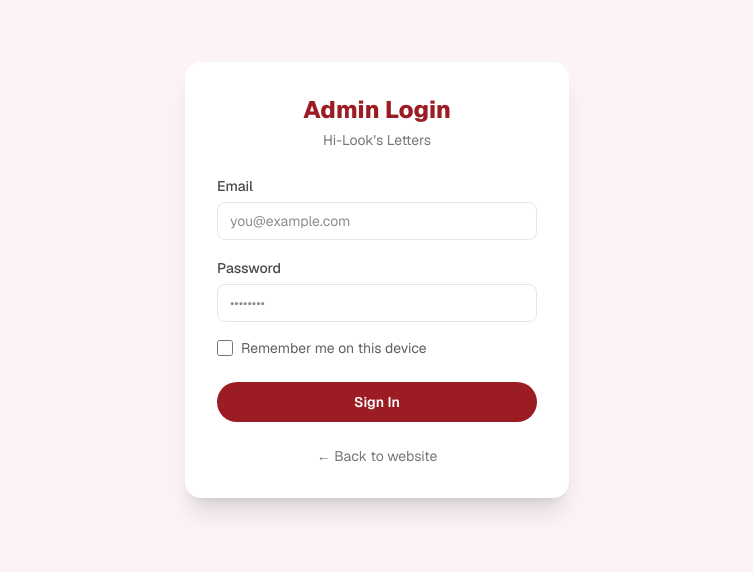
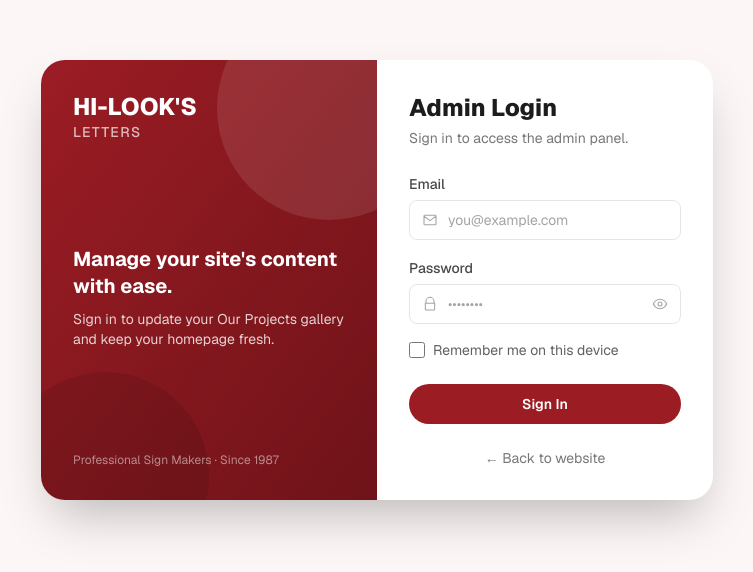
Before and after one commit to CraftMindAI/hi-looks-letter, a Next.js app: page /admin/login in a window 1280 px wide. Shown: the part 120-692 px from the top of the page, without its empty margins (263-1016 px from the left). Built offline with nearby package versions, Linux system fonts and the light colour scheme; no server answers.

Commit message:
feat: enhance admin layout and login page with validation and redirect logic refactor: remove deprecated admin dashboard page fix: update footer text formatting and links style: adjust project image display in Projects component

```diff
--- a/app/admin/layout.tsx
+++ b/app/admin/layout.tsx
@@ -7,7 +7,6 @@ import { onAuthStateChanged, signOut, type User } from "firebase/auth";
 import { auth } from "@/lib/firebase";
 
 const NAV_ITEMS = [
-  { href: "/admin", label: "Dashboard", icon: "M3 12l2-2 7-7 7 7 2 2M5 10v10h14V10 M9 20v-6h6v6" },
   { href: "/admin/projects", label: "Projects", icon: "M4 4h16v16H4z M4 9h16 M9 9v11" },
 ];
 
@@ -32,6 +31,12 @@ export default function AdminLayout({ children }: { children: React.ReactNode })
     return () => unsubscribe();
   }, [isLoginPage, router]);
 
+  useEffect(() => {
+    if (pathname === "/admin") {
+      router.replace("/admin/projects");
+    }
+  }, [pathname, router]);
+
   const handleLogout = async () => {
     await signOut(auth);
     router.replace("/admin/login");
@@ -41,7 +46,7 @@ export default function AdminLayout({ children }: { children: React.ReactNode })
     return <>{children}</>;
   }
 
-  if (loading || !user) {
+  if (loading || !user || pathname === "/admin") {
     return (
       <div className="flex min-h-screen items-center justify-center bg-brand-tint/50">
         <div className="flex flex-col items-center gap-3">
@@ -67,8 +72,7 @@ export default function AdminLayout({ children }: { children: React.ReactNode })
         </div>
         <nav className="flex flex-1 flex-col gap-1 p-3">
           {NAV_ITEMS.map((item) => {
-            const active =
-              item.href === "/admin" ? pathname === "/admin" : pathname.startsWith(item.href);
+            const active = pathname.startsWith(item.href);
             return (
               <Link
                 key={item.href}
@@ -111,9 +115,7 @@ export default function AdminLayout({ children }: { children: React.ReactNode })
             HI-LOOK&apos;S <span className="font-normal text-foreground/70">ADMIN</span>
           </p>
           <div className="hidden text-sm font-medium text-foreground/50 sm:block">
-            {NAV_ITEMS.find((item) =>
-              item.href === "/admin" ? pathname === "/admin" : pathname.startsWith(item.href)
-            )?.label ?? ""}
+            Projects
           </div>
           <div className="flex items-center gap-3">
             <div className="flex items-center gap-2">
--- a/app/admin/login/page.tsx
+++ b/app/admin/login/page.tsx
@@ -10,6 +10,8 @@ import {
 } from "firebase/auth";
 import { FirebaseError } from "firebase/app";
 import { auth } from "@/lib/firebase";
+
+const EMAIL_PATTERN = /^[^\s@]+@[^\s@]+\.[^\s@]+$/;
 
 function friendlyError(error: unknown): string {
   if (error instanceof FirebaseError) {
@@ -29,19 +31,37 @@ function friendlyError(error: unknown): string {
   return "Something went wrong. Please try again.";
 }
 
+function validateEmail(value: string): string | null {
+  if (!value.trim()) return "Email is required.";
+  if (!EMAIL_PATTERN.test(value.trim())) return "Enter a valid email address.";
+  return null;
+}
+
+function validatePassword(value: string): string | null {
+  if (!value) return "Password is required.";
+  if (value.length < 6) return "Password must be at least 6 characters.";
+  return null;
+}
+
 export default function AdminLoginPage() {
   const router = useRouter();
+  const [email, setEmail] = useState("");
+  const [password, setPassword] = useState("");
   const [remember, setRemember] = useState(false);
+  const [showPassword, setShowPassword] = useState(false);
   const [submitting, setSubmitting] = useState(false);
   const [error, setError] = useState<string | null>(null);
+  const [touched, setTouched] = useState<{ email?: boolean; password?: boolean }>({});
+
+  const emailError = touched.email ? validateEmail(email) : null;
+  const passwordError = touched.password ? validatePassword(password) : null;
 
   const handleSubmit = async (event: FormEvent<HTMLFormElement>) => {
     event.preventDefault();
     setError(null);
+    setTouched({ email: true, password: true });
 
-    const form = event.currentTarget;
-    const email = (form.elements.namedItem("email") as HTMLInputElement).value.trim();
-    const password = (form.elements.namedItem("password") as HTMLInputElement).value;
+    if (validateEmail(email) || validatePassword(password)) return;
 
     setSubmitting(true);
     try {
@@ -49,8 +69,8 @@ export default function AdminLoginPage() {
         auth,
         remember ? browserLocalPersistence : browserSessionPersistence
       );
-      await signInWithEmailAndPassword(auth, email, password);
-      router.push("/admin");
+      await signInWithEmailAndPassword(auth, email.trim(), password);
+      router.push("/admin/projects");
     } catch (err) {
       setError(friendlyError(err));
       setSubmitting(false);
@@ -58,16 +78,45 @@ export default function AdminLoginPage() {
   };
 
   return (
-    <div className="flex min-h-screen items-center justify-center bg-brand-tint/50 px-5">
-      <div className="w-full max-w-sm rounded-2xl bg-white p-8 shadow-xl">
-        <h1 className="text-center text-2xl font-extrabold text-brand">
-          Admin Login
-        </h1>
-        <p className="mt-1 text-center text-sm text-foreground/60">
-          Hi-Look&apos;s Letters
+    <div className="flex min-h-screen items-center justify-center bg-brand-tint/40 px-5 py-10">
+      <div className="grid w-full max-w-2xl grid-cols-1 overflow-hidden rounded-3xl bg-white shadow-2xl md:grid-cols-2">
+        <div className="relative hidden flex-col justify-between overflow-hidden bg-gradient-to-br from-brand to-brand-dark p-8 text-white md:flex">
+          <div
+            aria-hidden
+            className="pointer-events-none absolute -right-16 -top-16 h-56 w-56 rounded-full bg-white/10"
+          />
+          <div
+            aria-hidden
+            className="pointer-events-none absolute -bottom-20 -left-10 h-52 w-52 rounded-full bg-black/10"
+          />
+
+          <div className="relative">
+            <p className="text-2xl font-extrabold leading-tight">HI-LOOK&apos;S</p>
+            <p className="text-sm font-medium tracking-widest text-white/70">LETTERS</p>
+          </div>
+
+          <div className="relative">
+            <h2 className="text-xl font-bold leading-snug">
+              Manage your site&apos;s content with ease.
+            </h2>
+            <p className="mt-2 text-sm text-white/80">
+              Sign in to update your Our Projects gallery and keep your
+              homepage fresh.
+            </p>
+          </div>
+
+          <p className="relative text-xs text-white/50">
+            Professional Sign Makers &middot; Since 1987
+          </p>
+        </div>
+
+        <div className="flex flex-col justify-center p-6 sm:p-8">
+          <h1 className="text-2xl font-extrabold text-foreground">Admin Login</h1>
+          <p className="mt-1 text-sm text-foreground/60">
+            Sign in to access the admin panel.
           </p>
 
-        <form className="mt-6 flex flex-col gap-4" onSubmit={handleSubmit}>
+          <form className="mt-6 flex flex-col gap-4" onSubmit={handleSubmit} noValidate>
             <div>
               <label
                 htmlFor="email"
@@ -75,16 +124,38 @@ export default function AdminLoginPage() {
               >
                 Email
               </label>
+              <div
+                className={`mt-1 flex items-center gap-2.5 rounded-lg border px-3 transition-colors focus-within:border-brand ${
+                  emailError ? "border-red-400" : "border-black/10"
+                }`}
+              >
+                <svg
+                  viewBox="0 0 24 24"
+                  fill="none"
+                  stroke="currentColor"
+                  strokeWidth="1.6"
+                  className="h-4 w-4 shrink-0 text-foreground/40"
+                >
+                  <path d="M4 5h16a1 1 0 0 1 1 1v12a1 1 0 0 1-1 1H4a1 1 0 0 1-1-1V6a1 1 0 0 1 1-1Z M3.5 6.5 12 13l8.5-6.5" />
+                </svg>
                 <input
                   id="email"
                   name="email"
                   type="email"
-              required
+                  value={email}
+                  onChange={(e) => setEmail(e.target.value)}
+                  onBlur={() => setTouched((t) => ({ ...t, email: true }))}
+                  aria-invalid={!!emailError}
                   autoComplete="username"
-              className="mt-1 w-full rounded-lg border border-black/10 px-3 py-2 text-sm outline-none focus:border-brand"
+                  className="w-full border-0 bg-transparent py-2.5 text-sm leading-none outline-none placeholder:text-foreground/40"
                   placeholder="you@example.com"
                 />
               </div>
+              {emailError && (
+                <p className="mt-1 text-xs font-medium text-red-600">{emailError}</p>
+              )}
+            </div>
+
             <div>
               <label
                 htmlFor="password"
@@ -92,15 +163,52 @@ export default function AdminLoginPage() {
               >
                 Password
               </label>
+              <div
+                className={`mt-1 flex items-center gap-2.5 rounded-lg border px-3 transition-colors focus-within:border-brand ${
+                  passwordError ? "border-red-400" : "border-black/10"
+                }`}
+              >
+                <svg
+                  viewBox="0 0 24 24"
+                  fill="none"
+                  stroke="currentColor"
+                  strokeWidth="1.6"
+                  className="h-4 w-4 shrink-0 text-foreground/40"
+                >
+                  <path d="M6 11V8a6 6 0 1 1 12 0v3 M5 11h14v9a1 1 0 0 1-1 1H6a1 1 0 0 1-1-1v-9Z" />
+                </svg>
                 <input
                   id="password"
                   name="password"
-              type="password"
-              required
+                  type={showPassword ? "text" : "password"}
+                  value={password}
+                  onChange={(e) => setPassword(e.target.value)}
+                  onBlur={() => setTouched((t) => ({ ...t, password: true }))}
+                  aria-invalid={!!passwordError}
                   autoComplete="current-password"
-              className="mt-1 w-full rounded-lg border border-black/10 px-3 py-2 text-sm outline-none focus:border-brand"
+                  className="w-full border-0 bg-transparent py-2.5 text-sm leading-none outline-none placeholder:text-foreground/40"
                   placeholder="&bull;&bull;&bull;&bull;&bull;&bull;&bull;&bull;"
                 />
+                <button
+                  type="button"
+                  onClick={() => setShowPassword((v) => !v)}
+                  aria-label={showPassword ? "Hide password" : "Show password"}
+                  className="shrink-0 text-foreground/40 hover:text-brand"
+                >
+                  {showPassword ? (
+                    <svg viewBox="0 0 24 24" fill="none" stroke="currentColor" strokeWidth="1.6" className="h-4 w-4">
+                      <path d="M3 3l18 18 M10.6 10.6a2 2 0 0 0 2.8 2.8 M9.4 5.5A9.6 9.6 0 0 1 12 5c5 0 9 4 10 7a10.6 10.6 0 0 1-2.1 3.2 M6.2 6.6A10.6 10.6 0 0 0 2 12c1 3 5 7 10 7 1.1 0 2.1-.2 3-.5" />
+                    </svg>
+                  ) : (
+                    <svg viewBox="0 0 24 24" fill="none" stroke="currentColor" strokeWidth="1.6" className="h-4 w-4">
+                      <path d="M2 12c1-3 5-7 10-7s9 4 10 7c-1 3-5 7-10 7s-9-4-10-7Z M12 15a3 3 0 1 0 0-6 3 3 0 0 0 0 6Z" />
+                    </svg>
+                  )}
+                </button>
+              </div>
+              {passwordError && (
+                <p className="mt-1 text-xs font-medium text-red-600">{passwordError}</p>
+              )}
             </div>
 
             <div className="flex items-center gap-2">
@@ -111,23 +219,25 @@ export default function AdminLoginPage() {
                 onChange={(event) => setRemember(event.target.checked)}
                 className="h-4 w-4 rounded border-black/20 text-brand focus:ring-brand"
               />
-            <label
-              htmlFor="remember"
-              className="text-sm text-foreground/70"
-            >
+              <label htmlFor="remember" className="text-sm text-foreground/70">
                 Remember me on this device
               </label>
             </div>
 
             {error && (
-            <p className="text-sm font-medium text-red-600">{error}</p>
+              <p className="rounded-lg bg-red-50 px-3 py-2 text-sm font-medium text-red-600">
+                {error}
+              </p>
             )}
 
             <button
               type="submit"
               disabled={submitting}
-            className="mt-2 rounded-full bg-brand px-4 py-2.5 text-sm font-semibold text-white transition-colors hover:bg-brand-dark disabled:opacity-70"
+              className="mt-2 flex items-center justify-center gap-2 rounded-full bg-brand px-4 py-2.5 text-sm font-semibold text-white transition-colors hover:bg-brand-dark disabled:opacity-70"
             >
+              {submitting && (
+                <span className="h-3.5 w-3.5 animate-spin rounded-full border-2 border-white/40 border-t-white" />
+              )}
               {submitting ? "Signing in..." : "Sign In"}
             </button>
           </form>
@@ -140,5 +250,6 @@ export default function AdminLoginPage() {
           </a>
         </div>
       </div>
+    </div>
   );
 }
--- a/app/admin/page.tsx
+++ /dev/null
@@ -1,60 +0,0 @@
-"use client";
-
-import { useEffect, useState } from "react";
-import Link from "next/link";
-
-type Project = { _id: string; name: string; images: string[] };
-
-export default function AdminDashboardPage() {
-  const [projects, setProjects] = useState<Project[] | null>(null);
-
-  useEffect(() => {
-    fetch("/api/projects")
-      .then((res) => res.json())
-      .then((data) => setProjects(Array.isArray(data) ? data : []))
-      .catch(() => setProjects([]));
-  }, []);
-
-  const totalProjects = projects?.length ?? null;
-  const totalImages = projects?.reduce((sum, p) => sum + p.images.length, 0) ?? null;
-
-  return (
-    <div>
-      <h1 className="text-2xl font-extrabold text-foreground">Dashboard</h1>
-      <p className="mt-2 text-sm text-foreground/60">
-        Welcome back! Here&apos;s a quick overview of your site content.
-      </p>
-
-      <div className="mt-6 grid grid-cols-1 gap-4 sm:grid-cols-2 lg:grid-cols-3">
-        <div className="rounded-2xl border border-black/5 bg-white p-6">
-          <p className="text-xs font-semibold uppercase tracking-widest text-foreground/50">
-            Projects Featured
-          </p>
-          <p className="mt-2 text-3xl font-extrabold text-brand">
-            {totalProjects === null ? "—" : totalProjects}
-          </p>
-        </div>
-        <div className="rounded-2xl border border-black/5 bg-white p-6">
-          <p className="text-xs font-semibold uppercase tracking-widest text-foreground/50">
-            Photos Uploaded
-          </p>
-          <p className="mt-2 text-3xl font-extrabold text-brand">
-            {totalImages === null ? "—" : totalImages}
-          </p>
-        </div>
-        <Link
-          href="/admin/projects"
-          className="group flex flex-col justify-between rounded-2xl bg-gradient-to-br from-brand to-brand-dark p-6 text-white transition-shadow hover:shadow-lg"
-        >
-          <p className="text-sm font-semibold uppercase tracking-widest text-white/70">
-            Quick Action
-          </p>
-          <p className="mt-2 flex items-center gap-2 text-lg font-extrabold">
-            Manage Projects Gallery
-            <span className="transition-transform group-hover:translate-x-1">&rarr;</span>
-          </p>
-        </Link>
-      </div>
-    </div>
-  );
-}
--- a/app/components/Footer.tsx
+++ b/app/components/Footer.tsx
@@ -23,11 +23,12 @@ export default function Footer() {
       <div className="mx-auto grid max-w-6xl grid-cols-1 gap-10 px-5 py-12 sm:grid-cols-2 sm:px-8 md:grid-cols-4">
         <div>
           <p className="text-xl font-extrabold">
-            HI-LOOK&apos;S <span className="font-normal opacity-80">LETTERS</span>
+            HI-LOOK&apos;S{" "}
+            <span className="font-normal opacity-80">LETTERS</span>
           </p>
           <p className="mt-3 text-sm leading-relaxed text-white/70">
-            Professional sign makers since 1987 &mdash; 35+ years of
-            experience promoting businesses with signage that lasts.
+            Professional sign makers since 1987-35+ years of experience
+            promoting businesses with signage that lasts.
           </p>
         </div>
 
@@ -96,12 +97,15 @@ export default function Footer() {
       <div className="border-t border-white/10">
         <div className="mx-auto flex max-w-6xl flex-col items-center justify-between gap-2 px-5 py-5 text-xs text-white/60 sm:flex-row sm:px-8">
           <p>
-            &copy; {new Date().getFullYear()} Hi-Look&apos;s Letters. All
-            rights reserved.
+            &copy; {new Date().getFullYear()} Hi-Look&apos;s Letters. All rights
+            reserved.
           </p>
           <div className="flex items-center gap-4">
             <p>Proprietor: A. Mohamed Saleem &middot; MD: A. Deen Rubiyaa</p>
-            <a href="/admin/login" className="text-white/60 underline-offset-2 hover:text-white hover:underline">
+            <a
+              href="/admin/login"
+              className="text-white/60 underline-offset-2 hover:text-white hover:underline"
+            >
               Admin Login
             </a>
           </div>
--- a/app/components/Projects.tsx
+++ b/app/components/Projects.tsx
@@ -63,14 +63,14 @@ export default async function Projects() {
                 key={project.id}
                 className="overflow-hidden rounded-xl border border-black/5 bg-white"
               >
-                <div className="flex snap-x snap-mandatory gap-2 overflow-x-auto bg-brand-tint/30 p-2">
+                <div className="flex snap-x snap-mandatory overflow-x-auto bg-white">
                   {project.images.map((src, i) => (
                     // eslint-disable-next-line @next/next/no-img-element
                     <img
                       key={i}
                       src={src}
                       alt={`${project.name} ${i + 1}`}
-                      className="h-56 w-auto shrink-0 snap-center rounded-lg object-contain"
+                      className="h-40 w-full shrink-0 snap-center object-contain p-4"
                     />
                   ))}
                 </div>
```
Lines whose indentation alone changed are shown as unchanged.
